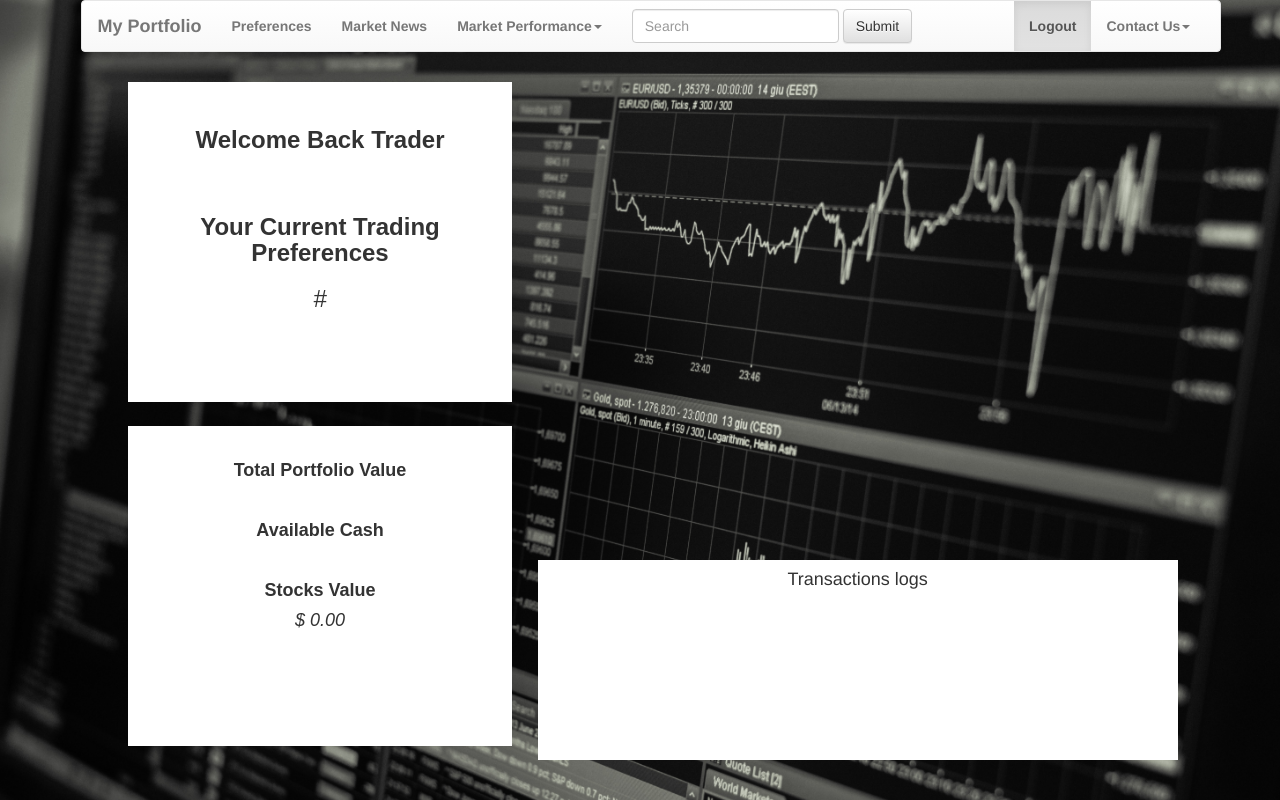
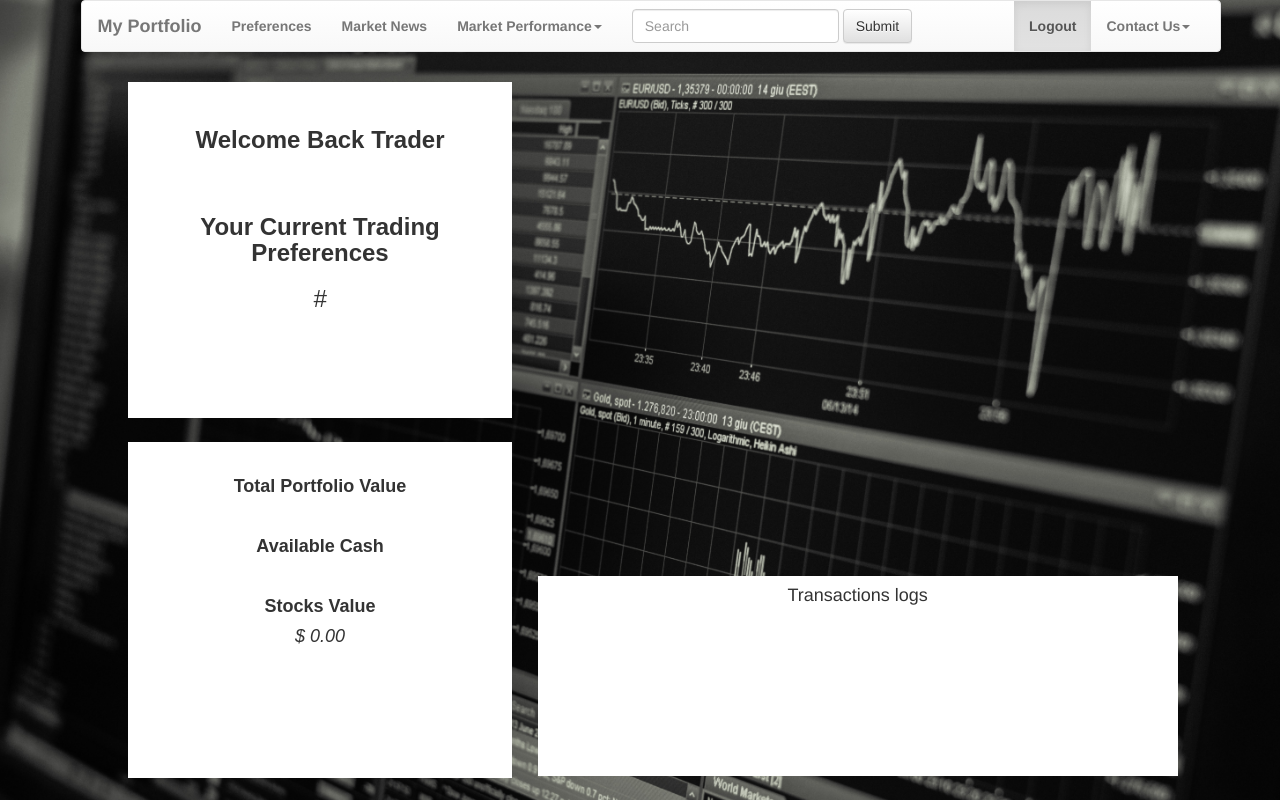
Before and after one commit to SteveDengZishi/robot-stock-trader, a Flask app: template templates/portfolio.html in a window 1280 px wide. Run offline with Flask 2, Linux system fonts and the light colour scheme; the template is opened without the code that fills it, so the values that code supplies are empty; parts of the project's set-up code (start-up, migrations or seed data) failed here and were passed over; some libraries are stand-ins or nearby versions.

Commit message:
perfect outlook

```diff
--- a/static/css/portfolio.css
+++ b/static/css/portfolio.css
@@ -24,7 +24,7 @@ img[class=container]{
 	position: absolute;
 	display: inline-block;
 	width:30%;
-	height:40%;
+	height:42%;
 	top:7%;
 	left:10%;
 	padding: 2%;
@@ -37,8 +37,8 @@ img[class=container]{
 	position: absolute;
 	display: inline-block;
 	width:30%;
-	height:40%;
-	top:50%;
+	height:42%;
+	top:52%;
 	left:10%;
 	padding: 2%;
 	margin-top: 2%;
@@ -49,7 +49,7 @@ img[class=container]{
 #topright{
 	position: absolute;
 	display: inline-block;
-	top: 7%;
+	top: 10%;
 	left: 42%;
 	background-color: white
 }
@@ -59,7 +59,7 @@ img[class=container]{
 	display: inline-block;
 	width: 50%;
 	height: 25%;
-	top: 70%;
+	top: 72%;
 	left: 42%;
 	background-color: white
 }
```
